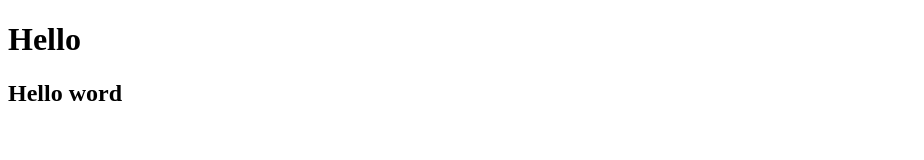
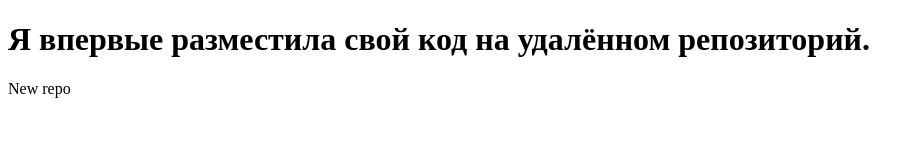
Before and after one commit to SASHA-NIKOL/test_repo, a plain HTML site: page index.html in a window 1280 px wide. Shown: the whole page, without its empty margins (0-924 px from the left). Drawn offline with Linux system fonts and the light colour scheme.

Commit message:
New commit

```diff
--- a/index.html
+++ b/index.html
@@ -3,10 +3,10 @@
 <head>
     <meta charset="UTF-8">
     <meta name="viewport" content="width=device-width, initial-scale=1.0">
-    <title>Document</title>
+    <title>New git project</title>
 </head>
 <body>
-    <h1>Hello</h1>
-    <h2>Hello word</h2>
+    <h1>Я впервые разместила свой код на удалённом репозиторий.</h1>
+    <p>New repo</p>
 </body>
 </html>
```
